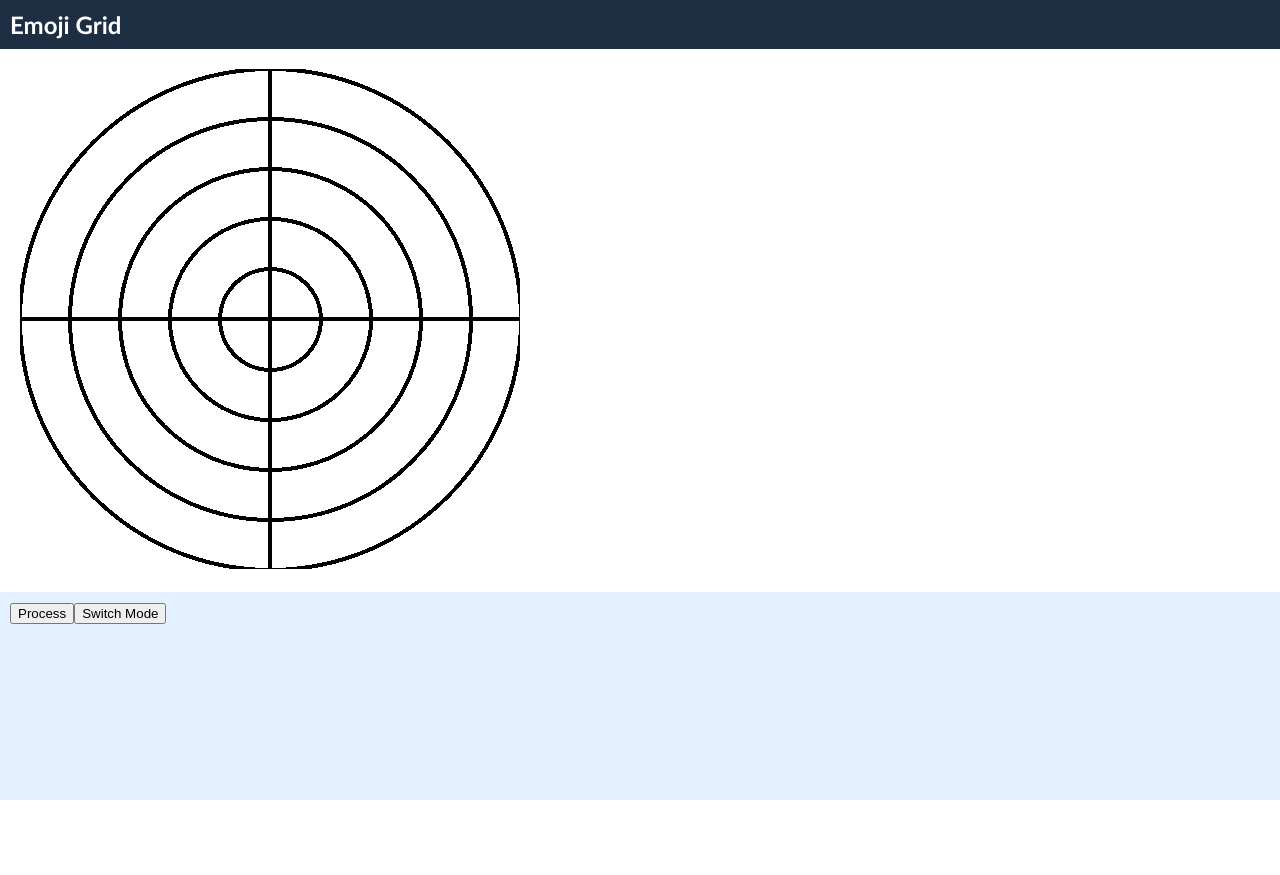
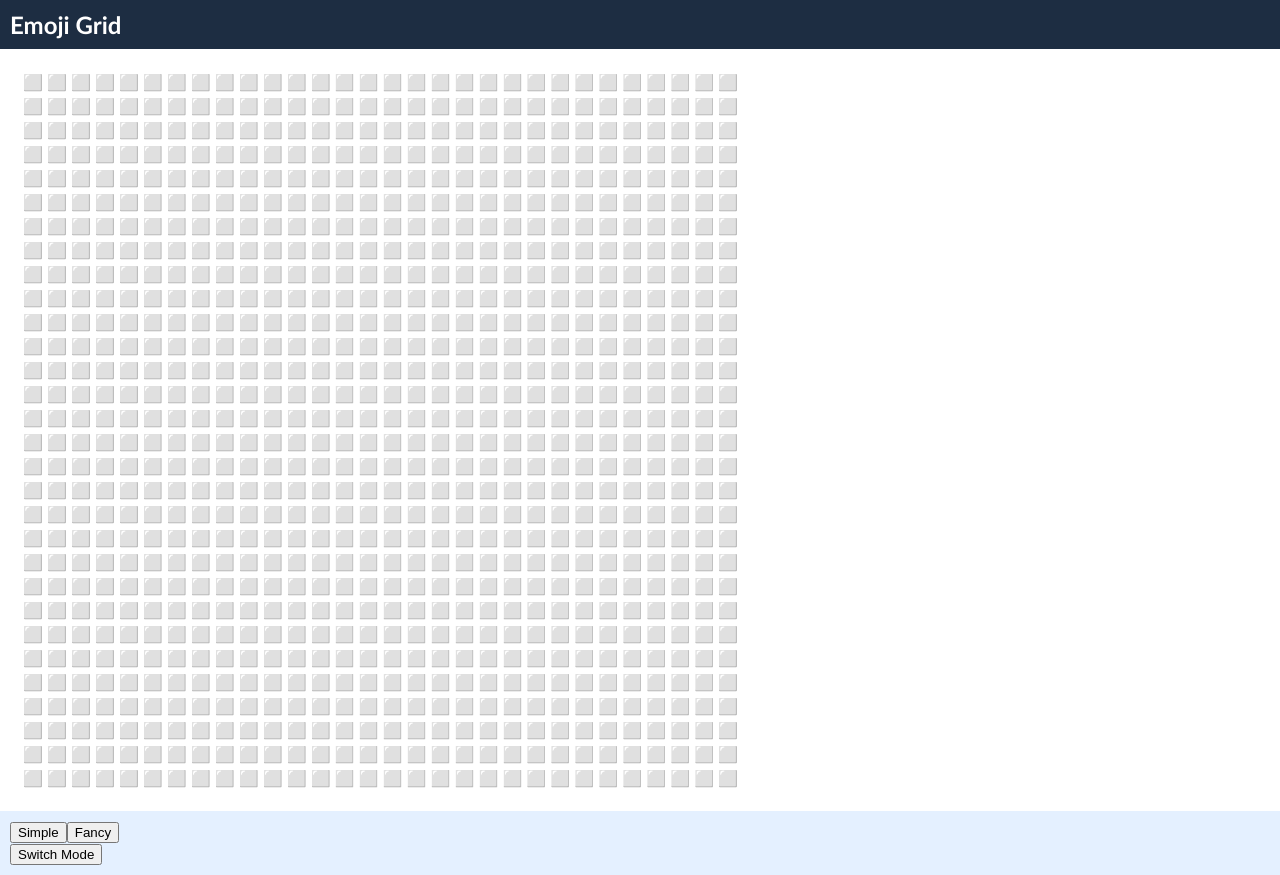
Before and after one commit to hdwhitefur/emoji-grid, a React (Create React App) app: page / in a window 1280 px wide. Before the commit the page ends 800 px from the top, so only its background shows below. Built offline with nearby package versions, Linux system fonts and the light colour scheme.

Commit message:
finish first draft of planner processing system

```diff
--- a/src/App.js
+++ b/src/App.js
@@ -9,7 +9,11 @@ class App extends Component {
 	constructor(props) {
 		super(props);
 		this.state = {
-			gridMode: false
+			gridMode: true,
+			emojiList: [
+				{name: "Simple", emoji: presets.simple},
+				{name: "Fancy", emoji: presets.fancy}
+			]
 		}
 
 		this.switchMode = this.switchMode.bind(this);
@@ -26,7 +30,7 @@ class App extends Component {
 
 	currentMode() {
 		if (this.state.gridMode) {
-			return(<Grid width="30" height="30" emoji={presets.simple} emojiList={presets} switchMode={this.switchMode}/>);
+			return(<Grid width="30" height="30" emojiList={this.state.emojiList} switchMode={this.switchMode}/>);
 		} else {
 			return(<Planner switchMode={this.switchMode}/>);
 		}
--- /dev/null
+++ b/src/EmojiInput.js
@@ -0,0 +1,22 @@
+import React, { Component } from "react"
+
+class EmojiInput extends Component {
+	constructor(props) {
+		super(props);
+
+		this.handleChange = this.handleChange.bind(this);
+	}
+
+	render() {
+		return (
+			<input type="text" size="1" style={this.props.style}
+				ref={this.props.myRef} onChange={this.handleChange} autoFocus></input>
+		)
+	}
+
+	handleChange(e) {
+		this.props.updateValue(this.props.index, e.target.value);
+	}
+}
+
+export default EmojiInput
--- a/src/Grid.js
+++ b/src/Grid.js
@@ -7,7 +7,7 @@ class Grid extends Component {
 		super(props);
 		this.state = {
 			cells: [],
-			emoji: this.props.emoji
+			emoji: this.props.emojiList[0].emoji
 		}
 		this.initializeCells();
 
--- a/src/Planner.js
+++ b/src/Planner.js
@@ -1,5 +1,6 @@
 import React, { Component } from "react"
 import target from "./img/target.png";
+import EmojiInput from "./EmojiInput";
 import PlannerControl from "./PlannerControl";
 
 class Planner extends Component {
@@ -7,9 +8,10 @@ class Planner extends Component {
 		super(props);
 
 		this.state = {
-			textBoxes: []
+			emojiInputs: []
 		}
 
+		this.updateValue = this.updateValue.bind(this);
 		this.spawnBox = this.spawnBox.bind(this);
 		this.processInputs = this.processInputs.bind(this);
 		this.switchMode = this.switchMode.bind(this);
@@ -19,40 +21,76 @@ class Planner extends Component {
 		return (
 			<div className="pair">
 				<div className="planner">
-					<img src={target} id="target" width="500" height="500" onClick={this.spawnBox}></img>
-					{this.state.textBoxes}
+					<img src={target} id="target" width="500" height="500" alt="a target-shaped guide" onClick={this.spawnBox}></img>
+					{this.state.emojiInputs.map((item) => item.element)}
 				</div>
 				<PlannerControl processInputs={this.processInputs} switchMode={this.switchMode} />
 			</div>
 		)
 	}
 
+	//I recognize this is a messy way to do this, but
+	//I can't figure out another way to pass values up
+	//from an arbitrary number of child elements
+	updateValue(i, value) {
+		this.setState(({ emojiInputs }) => ({
+			emojiInputs: [
+				...emojiInputs.slice(0, i),
+				{
+					...emojiInputs[i],
+					value: value
+				},
+				...emojiInputs.slice(i + 1)
+			]
+		}));
+	}
+
 	spawnBox(e) {
 		let rect = document.getElementById("target").getBoundingClientRect();
 		let relCoords = { x: e.pageX - rect.x, y: e.pageY - rect.y };
-		let newTextBox = <input type="text" size="1" relCoords={relCoords} autoFocus
-			style={{ position: "absolute", top: e.pageY - 12, left: e.pageX - 12 }}></input>
+		let keyCoords = "x" + relCoords.x + "y" + relCoords.y;
+		let newEmojiInput = <EmojiInput relCoords={relCoords} key={keyCoords} index={this.state.emojiInputs.length}
+			updateValue={this.updateValue} style={{ position: "absolute", top: e.pageY - 12, left: e.pageX - 12 }} />
 		this.setState({
-			textBoxes: this.state.textBoxes.concat(newTextBox)
+			emojiInputs: this.state.emojiInputs.concat({ element: newEmojiInput, value: "" })
 		});
 	}
 
 	processInputs() {
-		let distance = function (x, y) { return Math.round((Math.sqrt((250 - x) ** 2 + (250 - y) ** 2)) / 50); }
+		let distance = function (x, y) { return Math.round((Math.sqrt((250 - x) ** 2 + (250 - y) ** 2)) / 50); };
 		let angle = function (x, y) {
 			let val = Math.atan2(250 - y, x - 250) * (180 / Math.PI);
 			return val < 0 ? val + 360 : val;
-		}
+		};
+		let angleToAnglePair = function (a) {
+			let angleBuckets = [
+				{ gt: 22.5, lt: 67.5 },
+				{ gt: 67.5, lt: 112.5 },
+				{ gt: 112.5, lt: 157.5 },
+				{ gt: 157.5, lt: 202.5 },
+				{ gt: 202.5, lt: 247.5 },
+				{ gt: 247.5, lt: 292.5 },
+				{ gt: 292.5, lt: 337.5 }
+			];
+			for (let i = 0; i < angleBuckets.length; i++) {
+				if (a >= angleBuckets[i].gt && a < angleBuckets[i].lt) return angleBuckets[i];
+			}
+			return ({ gt: 337.5, lt: 22.5 });
+		};
 
-		let textBoxData = [];
-		this.state.textBoxes.forEach((textBox) => {
-			textBoxData.push({
-				distance: distance(textBox.props.relCoords.x, textBox.props.relCoords.y),
-				angle: angle(textBox.props.relCoords.x, textBox.props.relCoords.y)
+		let emoji = [];
+		this.state.emojiInputs.forEach((emojiInputPair) => {
+			let emojiInput = emojiInputPair.element;
+			let eiDistance = distance(emojiInput.props.relCoords.x, emojiInput.props.relCoords.y);
+			let eiAngle = angle(emojiInput.props.relCoords.x, emojiInput.props.relCoords.y);
+			emoji.push({
+				emoji: emojiInputPair.value,
+				distance: eiDistance === 0 ? { min: 0, max: 0 } : { min: eiDistance - 1, max: eiDistance },
+				angle: eiDistance === 0 ? null : angleToAnglePair(eiAngle)
 			});
 		});
 
-		console.log(textBoxData);
+		console.log(emoji);
 	}
 
 	switchMode() {
```
